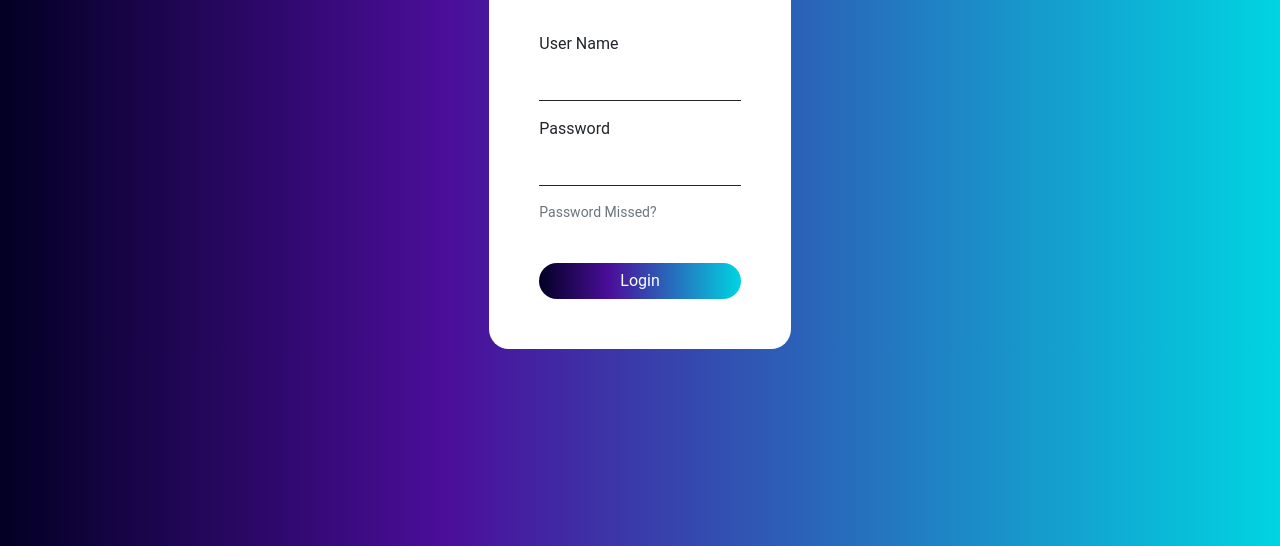
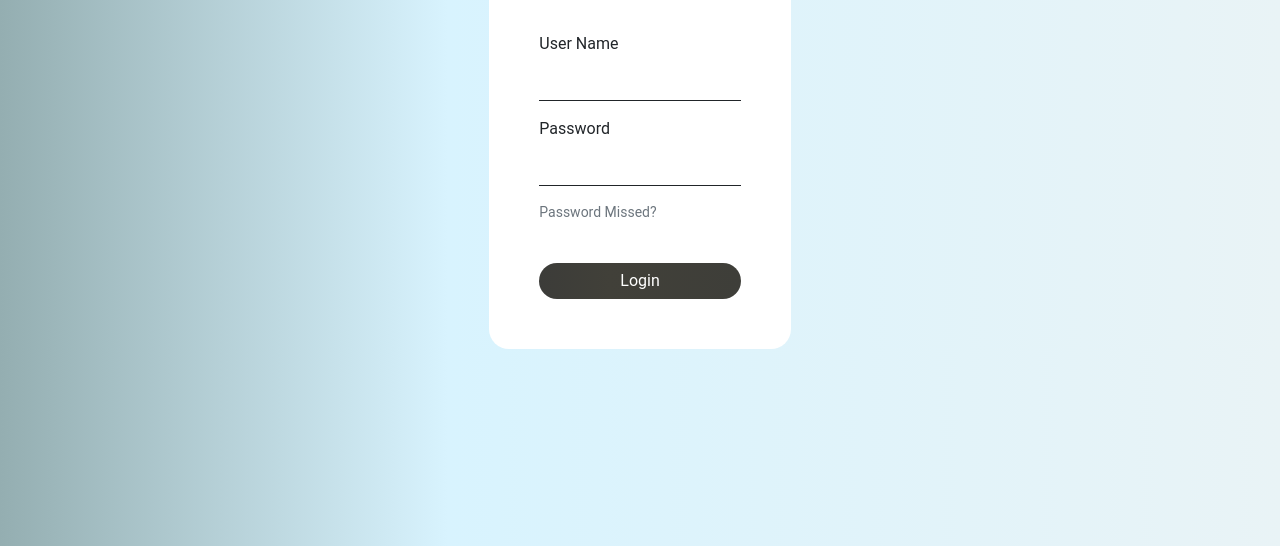
Before and after one commit to Ntremols/LoginPageWithBootstrap, a plain HTML site: page P3/BSLogin/index.html in a window 1280 px wide. Shown: the part 254-800 px from the top of the page. Drawn offline with nearby package versions, Linux system fonts and the light colour scheme.

Commit message:
Add files via upload
color actualizado

```diff
--- a/P3/BSLogin/style.css
+++ b/P3/BSLogin/style.css
@@ -7,7 +7,7 @@
     box-sizing: border-box;
 }
 body{
-    background: linear-gradient(90deg, rgba(2,0,36,1) 0%, rgba(75,14,154,1) 35%, rgba(0,212,225,1) 100%);
+    background: linear-gradient(90deg, rgb(148, 174, 177) 0%, rgb(216, 243, 254) 35%, rgb(233, 243, 246) 100%);
     font-family: 'Roboto', sans-serif;
 }
 
@@ -22,7 +22,7 @@ form{
     width: 100%;
     border: none;
     border-radius: 50px;
-    background: linear-gradient(90deg, rgba(2,0,36,1) 0%, rgba(75,14,154,1) 35%, rgba(0,212,225,1) 100%);
+    background: linear-gradient(90deg, rgb(60, 60, 57) 0%, rgb(65, 64, 57) 35%, rgb(62, 62, 57) 100%);
 }
 .form-control{
     color:rbga(0,0,0,.87);
```
